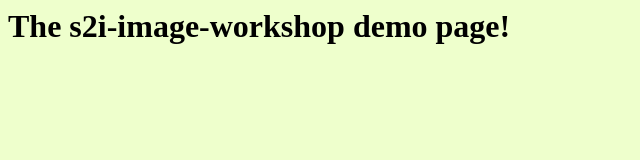
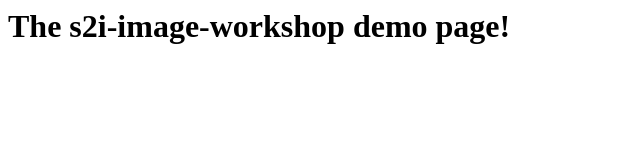
Before and after one commit to msan0/s2i-image-workshop, a plain HTML site: page demo/index.html in a window 1280 px wide. Shown: the whole page, without its empty margins (0-640 px from the left). Drawn offline with Linux system fonts and the light colour scheme.

Commit message:
Back to correct workshop state

```diff
--- a/demo/index.html
+++ b/demo/index.html
@@ -1,7 +1,6 @@
 <html>
     <head>
         <title>Hello Stranger!</title>
-        <link href="styles.css" type="text/css" rel="stylesheet">
     </head>
     <body>
         <h1>The s2i-image-workshop demo page!</h1>
--- a/demo/styles.css
+++ /dev/null
@@ -1,4 +0,0 @@
-
-body {
-  background: #eeffcc;
-}
```
Also changed, not shown: demo/package.json (deleted, +0 -13 lines), 6 other files.
